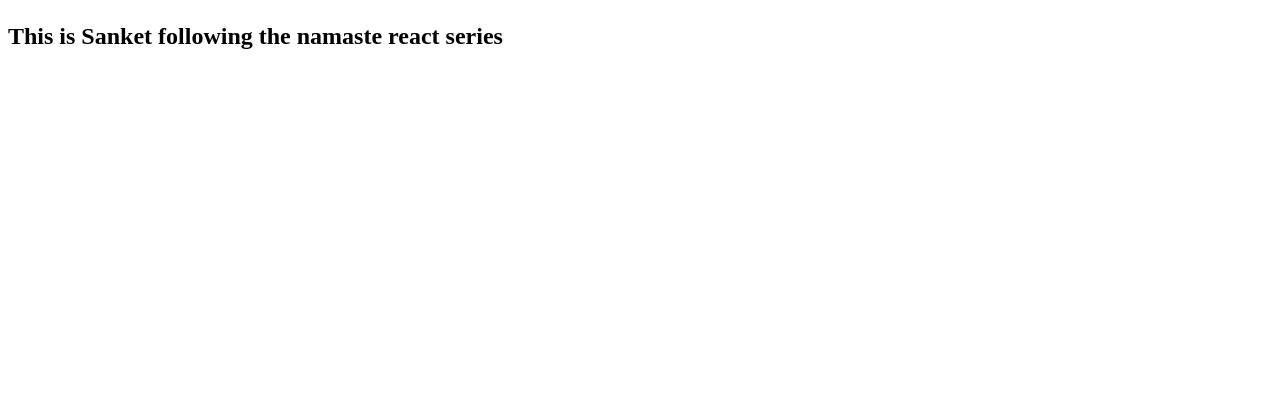
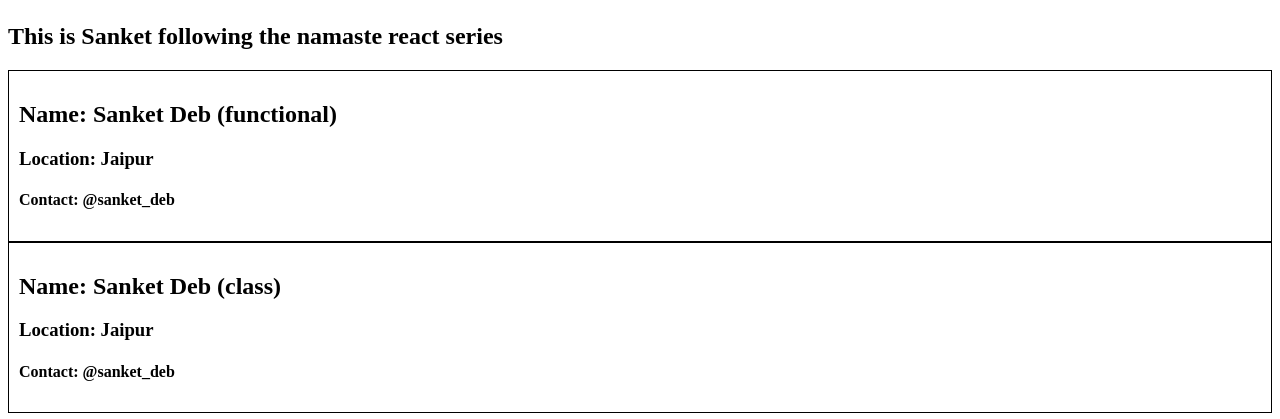
Before and after one commit to Sanket-Deb/FoodOrdering, a React (Vite) app: page /about in a window 1280 px wide. Shown: the part 183-602 px from the top of the page. Built offline with nearby package versions, Linux system fonts and the light colour scheme.

Commit message:
Class based component as well as functional component for about card, build 1

```diff
--- a/index.css
+++ b/index.css
@@ -74,3 +74,8 @@
 .filter {
   display: flex;
 }
+
+.user-card {
+  padding: 10px;
+  border: 1px solid black;
+}
--- a/package.json
+++ b/package.json
@@ -23,12 +23,12 @@
     "process": "^0.11.10"
   },
   "dependencies": {
+    "@swc/helpers": "^0.5.13",
     "react": "^18.3.1",
     "react-dom": "^18.3.1",
     "react-router-dom": "^6.26.2"
   },
   "browserslist": [
     "last 2 versions"
-  ],
-  "main": "App.js"
+  ]
 }
--- a/src/components/About.js
+++ b/src/components/About.js
@@ -1,10 +1,15 @@
 import React from "react";
+import User from "./User";
+import UserClass from "./UserClass";
 
 const About = () => {
   return (
     <div>
       <h1>About Us</h1>
       <h2>This is Sanket following the namaste react series</h2>
+      <User name={"Sanket Deb (functional)"} />
+
+      <UserClass name={"Sanket Deb (class)"} />
     </div>
   );
 };
--- /dev/null
+++ b/src/components/User.js
@@ -0,0 +1,11 @@
+const User = ({ name }) => {
+  return (
+    <div className="user-card">
+      <h2>Name: {name}</h2>
+      <h3>Location: Jaipur</h3>
+      <h4>Contact: @sanket_deb</h4>
+    </div>
+  );
+};
+
+export default User;
--- /dev/null
+++ b/src/components/UserClass.js
@@ -0,0 +1,18 @@
+import React from "react";
+
+class UserClass extends React.Component {
+  constructor(props) {
+    super(props);
+  }
+  render() {
+    return (
+      <div className="user-card">
+        <h2>Name: {this.props.name}</h2>
+        <h3>Location: Jaipur</h3>
+        <h4>Contact: @sanket_deb</h4>
+      </div>
+    );
+  }
+}
+
+export default UserClass;
```
Also changed, not shown: 1 other file (tests, documents, lock files or other folders).
